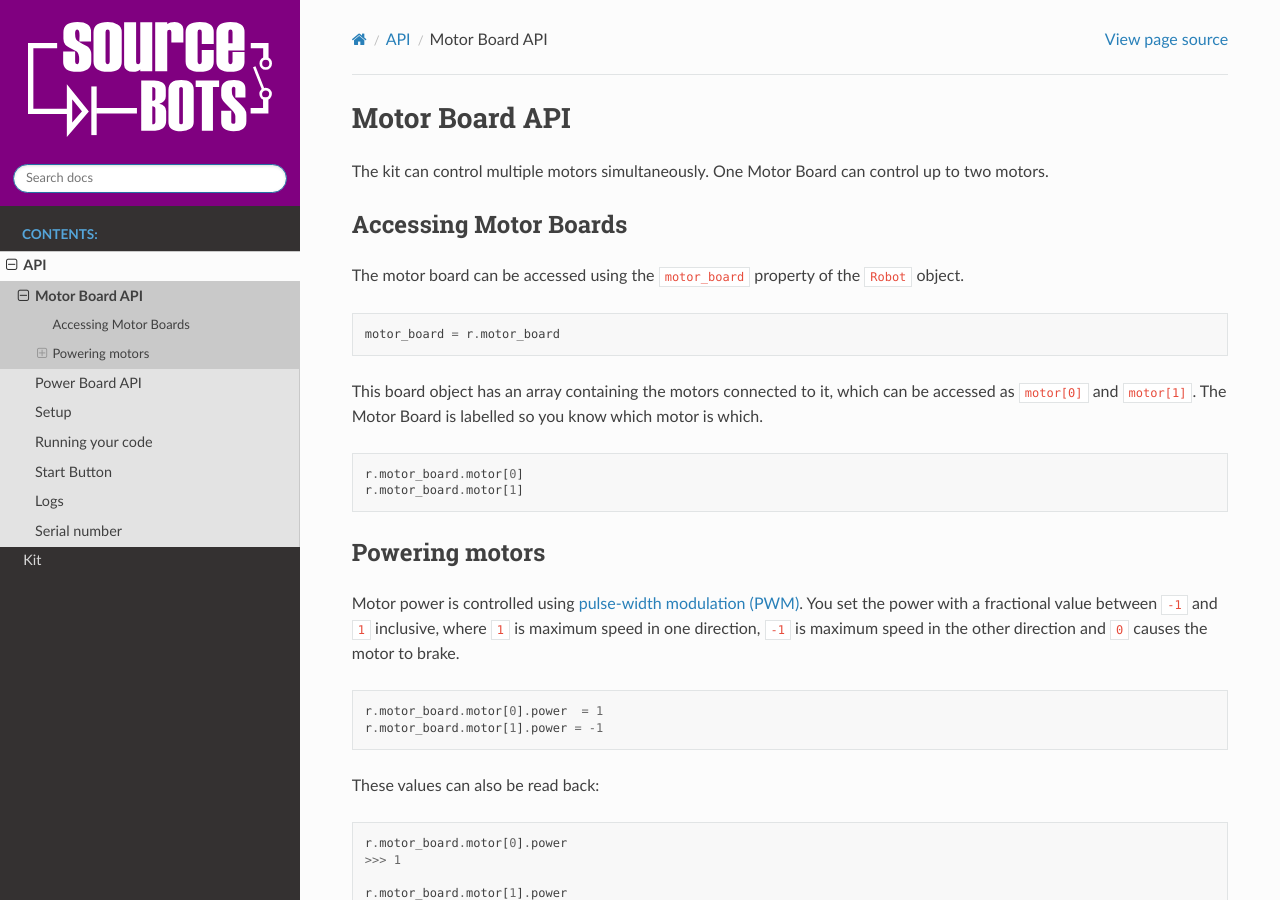
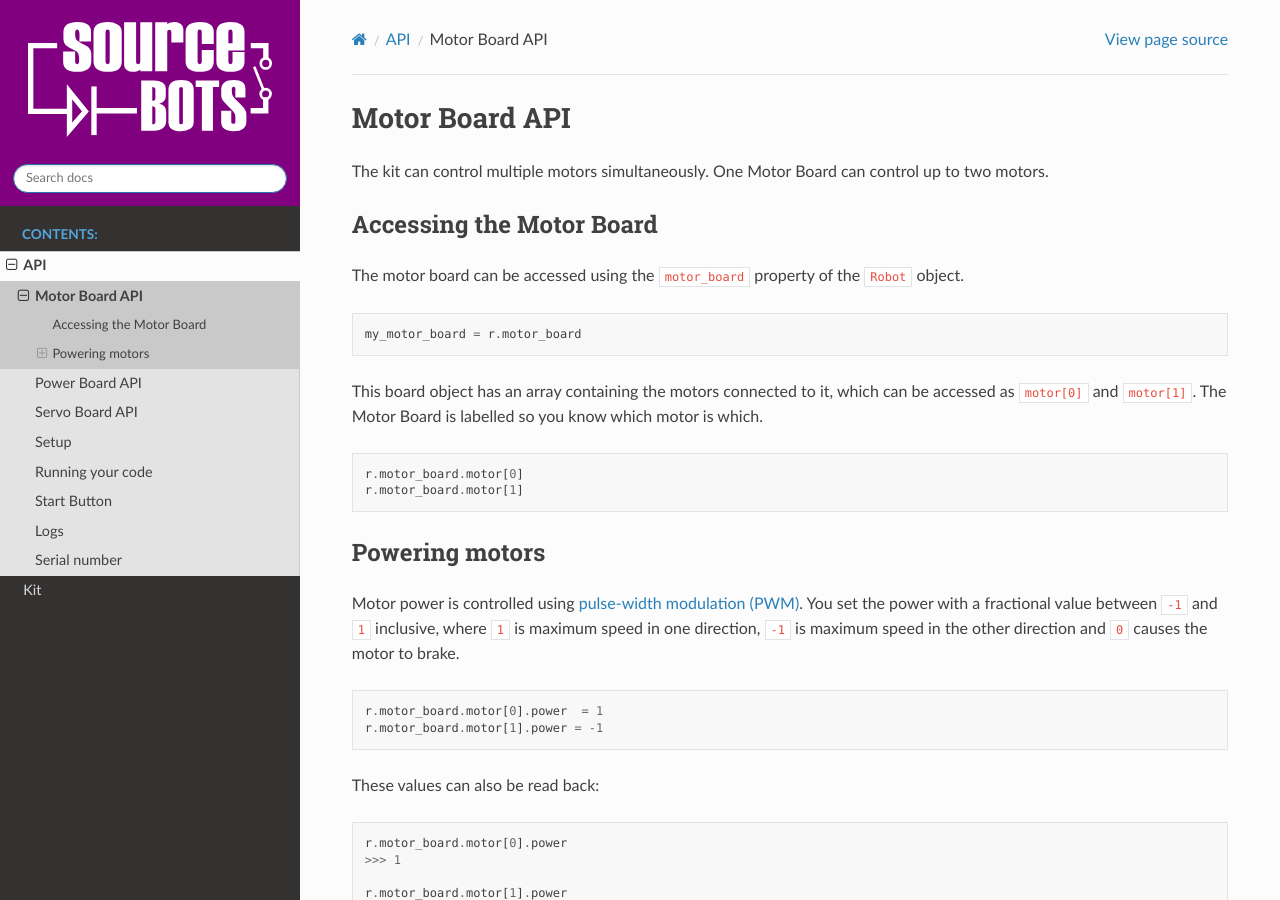
Before and after one commit to sourcebots/sbot, a Sphinx documentation site: the page built from docs/source/api/motor-board.rst, in a window 1280 px wide and 900 px high. Built offline with Sphinx 7.4.7 and the Read the Docs theme 2.0.0, drawn with Linux system fonts in a browser that asks for light colours.

Commit message:
Servo Board API
Written from scratch based on the SR docs.

```diff
--- a/docs/source/api/index.rst
+++ b/docs/source/api/index.rst
@@ -7,6 +7,7 @@ API
 
    motor-board
    power-board
+   servo-board
 
 Programming your robot is done in `Python <https://www.python.org/>`__,
 specifically version 3.7.4. You can learn more about Python from their
--- a/docs/source/api/motor-board.rst
+++ b/docs/source/api/motor-board.rst
@@ -4,15 +4,15 @@ Motor Board API
 The kit can control multiple motors simultaneously. One Motor Board can
 control up to two motors.
 
-Accessing Motor Boards
-----------------------
+Accessing the Motor Board
+-------------------------
 
 The motor board can be accessed using the ``motor_board`` property of
 the ``Robot`` object.
 
 .. code:: python
 
-   motor_board = r.motor_board
+   my_motor_board = r.motor_board
 
 This board object has an array containing the motors connected to it,
 which can be accessed as ``motor[0]`` and ``motor[1]``. The Motor Board is labelled so you know which
```
Also changed, not shown: docs/source/api/servo-board.rst (added, +62 -0 lines).
